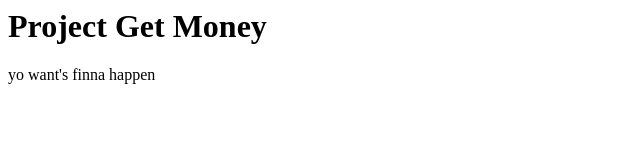
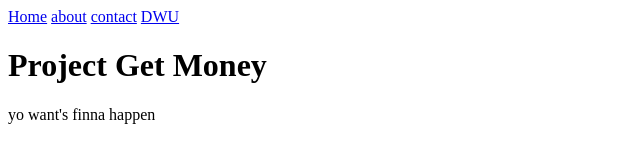
Before and after one commit to gthegreat/git-course, a plain HTML site: page index.html in a window 1280 px wide. Shown: the whole page, without its empty margins (0-640 px from the left). Drawn offline with Linux system fonts and the light colour scheme.

Commit message:
chnaged main.css and added a navi to index.html

```diff
--- a/css/main.css
+++ b/css/main.css
@@ -1,3 +1,3 @@
 body {
-    background: red;
+    background: greenyellow;
 }
--- a/index.html
+++ b/index.html
@@ -3,6 +3,12 @@
 <head></head>
 
 <body>
+    <header>
+        <a href="/home.html">Home</a>
+        <a href="/about.html">about</a>
+        <a href="/contact.html">contact</a>
+        <a href="/DWU.html">DWU</a>
+    </header>
     <h1>Project Get Money</h1>
     <p>yo want's finna happen </p>
 </body>
```
